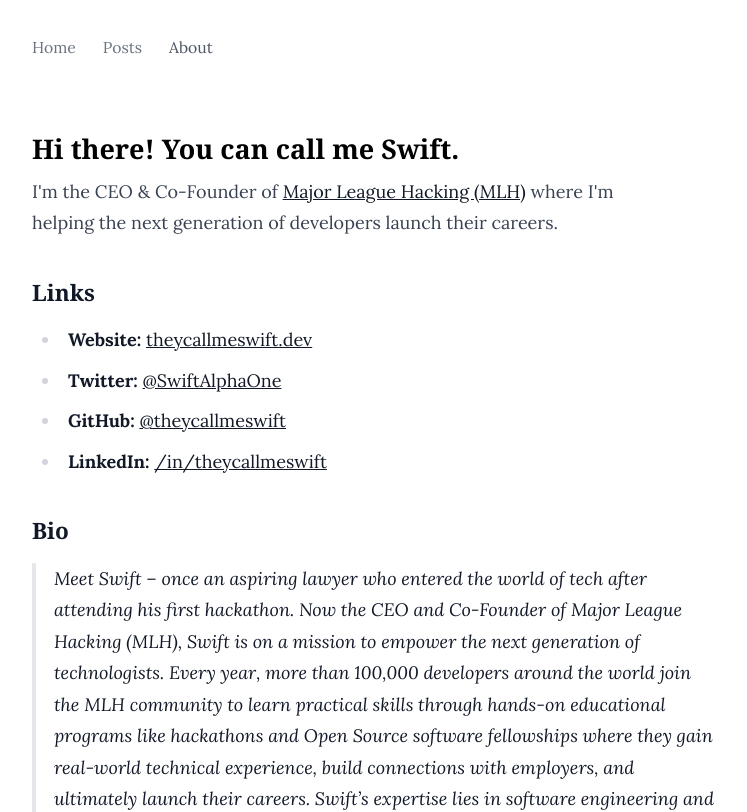
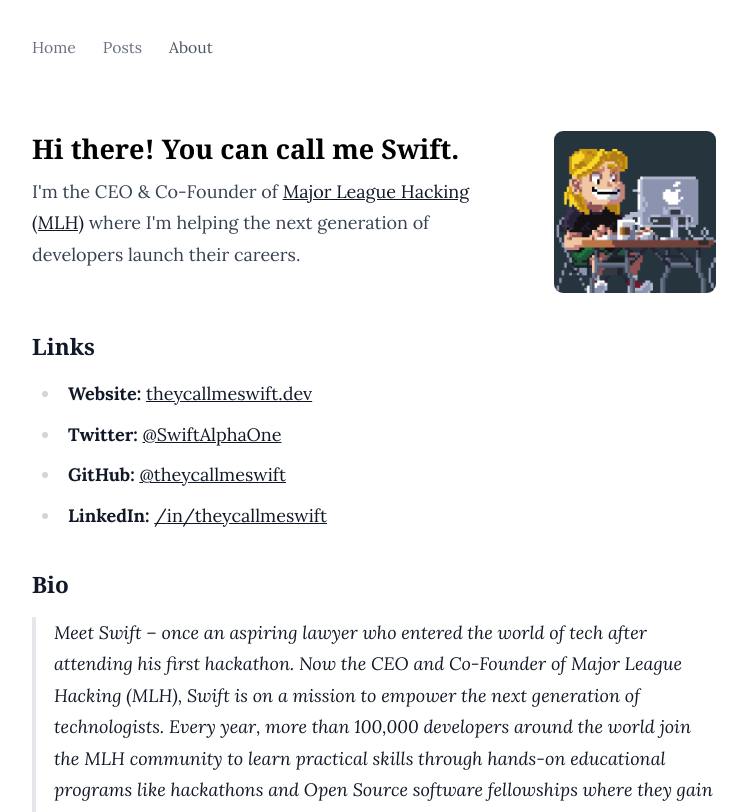
Before and after one commit to theycallmeswift/theycallmeswift.dev, a Next.js app: page /about in a window 1280 px wide. Shown: the top 812 px of the page, without its empty margins (266-1013 px from the left). Built offline with nearby package versions, Linux system fonts and the light colour scheme; a web font is replaced by a local one.

Commit message:
Add link to ShortBio picture and animation on hover

```diff
--- a/components/ShortBio.tsx
+++ b/components/ShortBio.tsx
@@ -13,6 +13,10 @@
         I&apos;m helping the next generation of developers launch their careers.
       </p>
     </div>
+    <Link
+      href="/about"
+      className="mb-4 md:mb-0 shrink-0 w-36 hover:rotate-2 transition ease-in-out"
+    >
       <Image
         alt="Mike Swift"
         height={375}
@@ -21,8 +25,9 @@
         priority
         sizes="(min-width: 640px) 30vw, 20vw"
         src="/downloads/theycallmeswift-avatar.jpg"
-      className="rounded-lg mb-4 md:mb-0 w-36"
+        className="rounded-lg"
       />
+    </Link>
   </div>
 );
 export default ShortBio;
```
Lines whose indentation alone changed are shown as unchanged.
